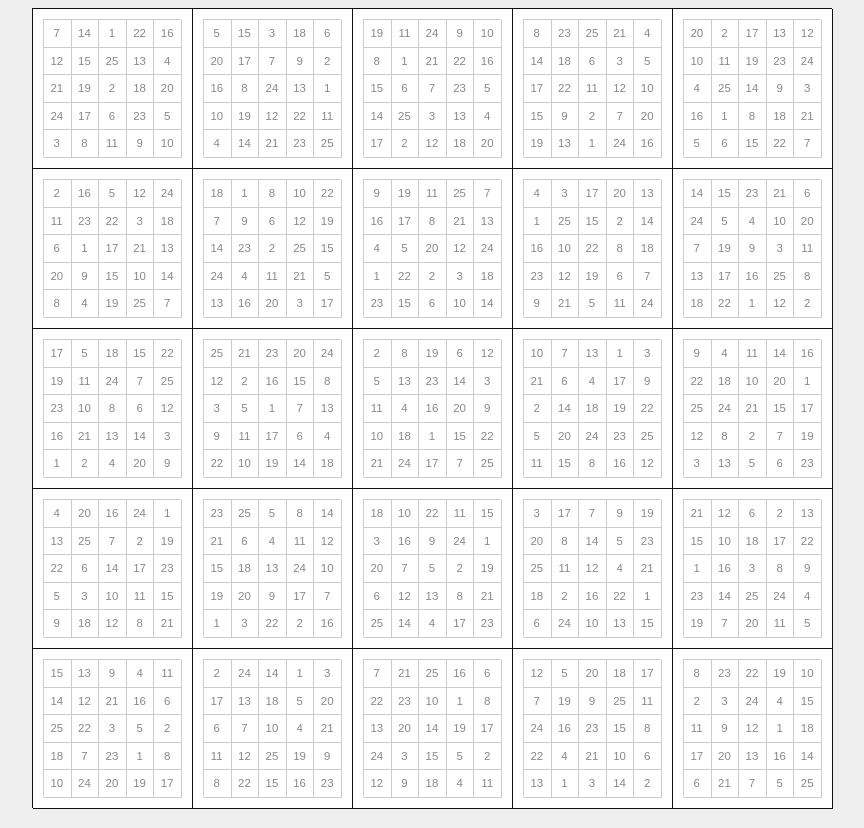
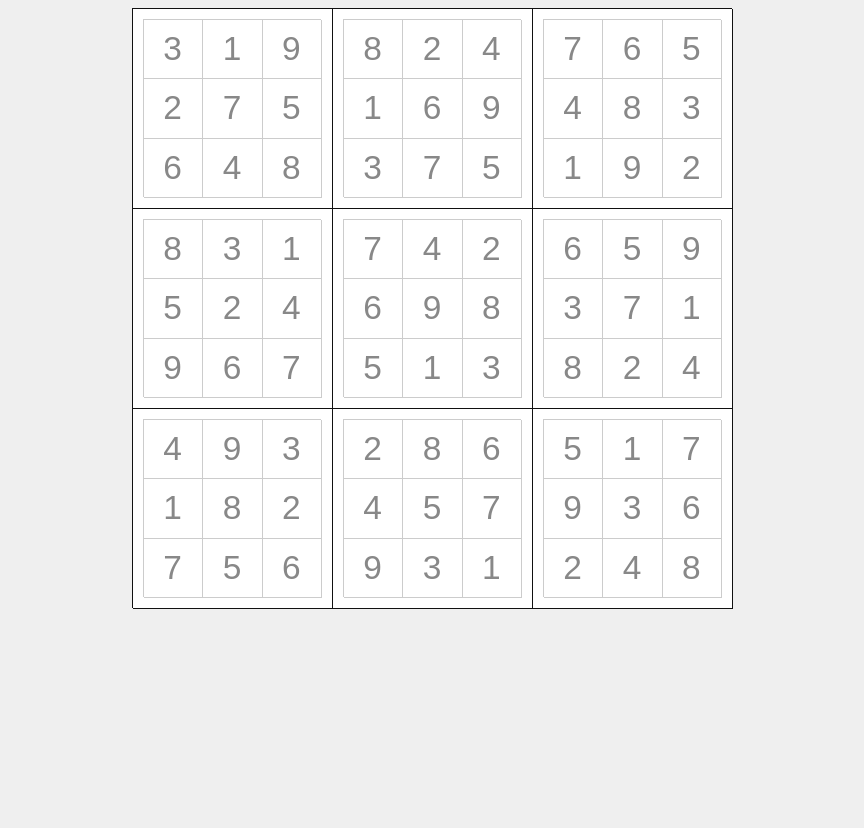
Before and after one commit to WEACOMRU/sudoku, a website: page index.html in a window 1280 px wide. Shown: the whole page, without its empty margins (208-1072 px from the left). After the commit the page ends 800 px from the top, so only its background shows below. Drawn offline with Linux system fonts and the light colour scheme.

Commit message:
[l:in_progress] Рефакторинг

```diff
--- a/css/sudoku.css
+++ b/css/sudoku.css
@@ -1,7 +1,8 @@
 .sudoku {
     margin: 0 auto 20px;
-    width: 800px;
-    height: 800px;
+    position: relative;
+    width: 600px;
+    height: 600px;
     font-family: sans-serif;
     background: #fff;
 }
@@ -12,15 +13,15 @@
     display: block;
 }
 
-.sudoku_block {
+.sudoku_segment {
     padding: 11px;
     float: left;
-    font-size: 18px;
+    font-size: 12px;
     box-sizing: border-box;
     box-shadow: inset 1px 1px 0 #111, 1px 1px 0 #111;
 }
 
-.sudoku_block:after {
+.sudoku_segment:after {
     content: '';
     clear: both;
     display: block;
--- a/index.html
+++ b/index.html
@@ -11,10 +11,14 @@
     <script src="js/lib/zepto.min.js"></script>
     <script src="js/sudoku.js"></script>
     <script>
-        Sudoku.init({
-            target: '.js-sudoku',
-            size: 5
-        });
+        try {
+            Sudoku.init({
+                target: '.js-sudoku',
+                size: 3
+            });
+        } catch (e) {
+            console.log('Can\'t start the game');
+        }
     </script>
 </body>
 </html>
--- a/js/sudoku.js
+++ b/js/sudoku.js
@@ -5,11 +5,21 @@ var Sudoku = (function () {
         defaults = {
             css: {
                 target: 'sudoku',
-                block: 'sudoku_block',
+                segment: 'sudoku_segment',
                 cell: 'sudoku_cell'
             },
             size: 3
         },
+
+        $ = (function () {
+            var $$ = window.jQuery || window.Zepto || window.Dom7;
+
+            if ($$) {
+                return $$;
+            } else {
+                throw 'jQuery-compatible library needed';
+            }
+        })(),
 
         checkSetting = function (settings) {
             if (!settings.method) {
@@ -101,19 +111,19 @@ var Sudoku = (function () {
                 var gameMap = [[]],
                     candidates,
                     halfSize = Math.floor(settings.size / 2),
-                    i, j, k,
+                    i, j,
                     iRand, jRand,
 
-                    generateRow = function (settings) {
-                        var row = [],
+                    generateCandidates = function (settings) {
+                        var candidates = [],
                             segmentLength = Math.pow(settings.size, 2),
                             i;
 
                         for (i = 0; i < segmentLength; i++) {
-                            row[i] = i + 1;
+                            candidates[i] = i + 1;
                         }
 
-                        return arrayUtils.shuffle(row);
+                        return arrayUtils.shuffle(candidates);
                     },
 
                     checkCol = function (gameMap, col, value) {
@@ -129,21 +139,22 @@ var Sudoku = (function () {
                         return valid;
                     },
 
-                    fillMap = function ($target, settings, gameMap) {
-                        var $blockSet = $('.' + settings.css.block, $target),
-                            $cellSet,
-                            i, j, iMap, jMap;
+                    generateValidRow = function (settings, gameMap, row) {
+                        var candidates = generateCandidates(settings),
+                            segmentLength = Math.pow(settings.size, 2),
+                            i, j;
 
-                        for (i = 0; i < settings.size * settings.size; i++) {
-                            $cellSet = $('.' + settings.css.cell, $blockSet.eq(i));
-                            for (j = 0; j < settings.size * settings.size; j++) {
-                                iMap = Math.floor(i / settings.size) * settings.size + Math.floor(j / settings.size);
-                                jMap = (i % settings.size) * settings.size + j % settings.size;
-                                if (gameMap[iMap][jMap]) {
-                                    $cellSet.eq(j)
-                                        .text(gameMap[iMap][jMap])
-                                        .addClass('__disabled');
+                        gameMap[row] = [];
+                        for (i = 0; i < segmentLength; i++) {
+                            for (j = 0; j < candidates.length && !gameMap[row][i]; j++) {
+                                if (checkCol(gameMap, i, candidates[j])) {
+                                    gameMap[row][i] = candidates[j];
+                                    candidates.splice(j, 1);
                                 }
+                            }
+                            /* Перезапуск генерации строки */
+                            if (!gameMap[row][i]) {
+                                generateValidRow(settings, gameMap, row);
                             }
                         }
                     },
@@ -170,30 +181,34 @@ var Sudoku = (function () {
                         }
 
                         return pair;
+                    },
+
+                    fillMap = function ($target, settings, gameMap) {
+                        var $segmentSet = $('.' + settings.css.segment, $target),
+                            $cellSet,
+                            i, j, iMap, jMap;
+
+                        for (i = 0; i < settings.size * settings.size; i++) {
+                            $cellSet = $('.' + settings.css.cell, $segmentSet.eq(i));
+                            for (j = 0; j < settings.size * settings.size; j++) {
+                                iMap = Math.floor(i / settings.size) * settings.size + Math.floor(j / settings.size);
+                                jMap = (i % settings.size) * settings.size + j % settings.size;
+                                if (gameMap[iMap][jMap]) {
+                                    $cellSet.eq(j)
+                                        .text(gameMap[iMap][jMap])
+                                        .addClass('__disabled');
+                                }
+                            }
+                        }
                     };
 
                 /* Заполнение первой строки массива */
-                gameMap[0] = generateRow(settings);
+                gameMap[0] = generateCandidates(settings);
 
                 /* Заполнение оставшихся строк массива */
                 for (i = 0; i < Math.pow(settings.size, 2); i += settings.size) {
                     if (i > 0) {
-                        gameMap[i] = [];
-                        candidates = generateRow(settings);
-                        for (j = 0; j < Math.pow(settings.size, 2); j++) {
-                            for (k = 0; k < candidates.length && !gameMap[i][j]; k++) {
-                                if (checkCol(gameMap, j, candidates[k])) {
-                                    gameMap[i][j] = candidates[k];
-                                    candidates.splice(k, 1);
-                                }
-                            }
-                            /* Перезапуск генерации строки */
-                            if (!gameMap[i][j]) {
-                                gameMap[i] = [];
-                                candidates = generateRow(settings);
-                                j = -1;
-                            }
-                        }
+                        generateValidRow(settings, gameMap, i);
                     }
 
                     for (j = 1; j < settings.size; j++) {
@@ -329,10 +344,9 @@ var Sudoku = (function () {
                     },
 
                     fillMap = function ($target, settings, gameMap) {
-                        var $ = window.jQuery || window.Zepto || window.Dom7,
-                            segmentLength = Math.pow(settings.size, 2);
+                        var segmentLength = Math.pow(settings.size, 2);
 
-                        $('.' + settings.css.block, $target).each(function (segment) {
+                        $('.' + settings.css.segment, $target).each(function (segment) {
                             var $segment = $(this);
                             $('.' + settings.css.cell, $segment).each(function (segmentCell) {
                                 var $cell = $(this),
@@ -354,8 +368,7 @@ var Sudoku = (function () {
         },
 
         createElements = function ($target, settings) {
-            var $ = window.jQuery || window.Zepto || window.Dom7,
-                $block,
+            var $segment,
                 $cell,
                 percentSize,
                 fontSize,
@@ -367,7 +380,7 @@ var Sudoku = (function () {
             fontSize = .3 + Math.exp(-settings.size) * 50;
 
             for (i = 0; i < settings.size * settings.size; i++) {
-                $block = $('<div/>');
+                $segment = $('<div/>');
 
                 for (j = 0; j < settings.size * settings.size; j++) {
                     $cell = $('<div/>');
@@ -378,29 +391,22 @@ var Sudoku = (function () {
                             fontSize: fontSize + 'em'
                         })
                         .addClass(settings.css.cell);
-                    $block.append($cell);
+                    $segment.append($cell);
                 }
 
-                $block
+                $segment
                     .css({
                         width: percentSize + '%',
                         height: percentSize + '%'
                     })
-                    .addClass(settings.css.block);
-                $target.append($block);
+                    .addClass(settings.css.segment);
+                $target.append($segment);
             }
         },
 
         init = function (options) {
-            var $ = window.jQuery || window.Zepto || window.Dom7,
-                settings,
+            var settings,
                 $target;
-
-            if (!$) {
-                /* TODO throw */
-                console.error('jQuery-compatible library needed');
-                return false;
-            }
 
             settings = checkSetting($.extend(true, {}, defaults, options));
 
```
